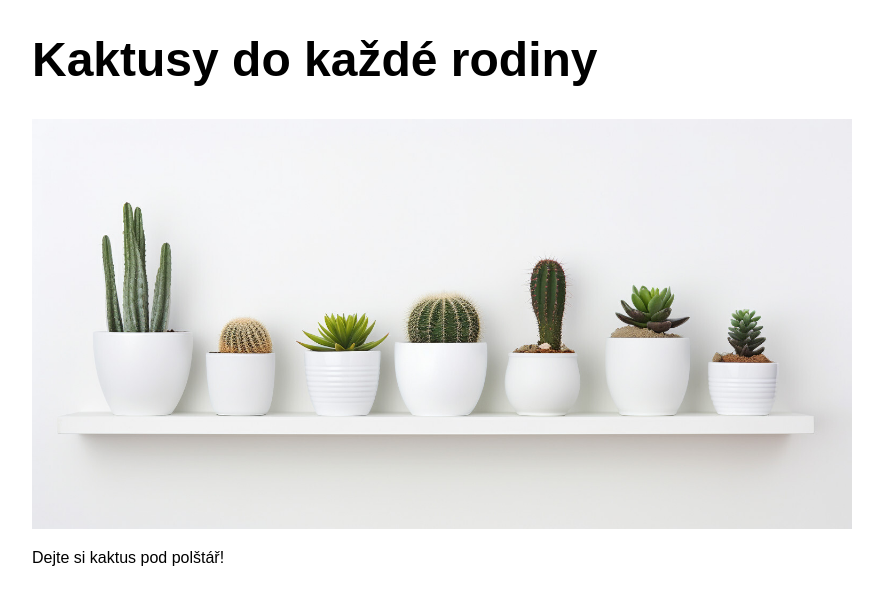
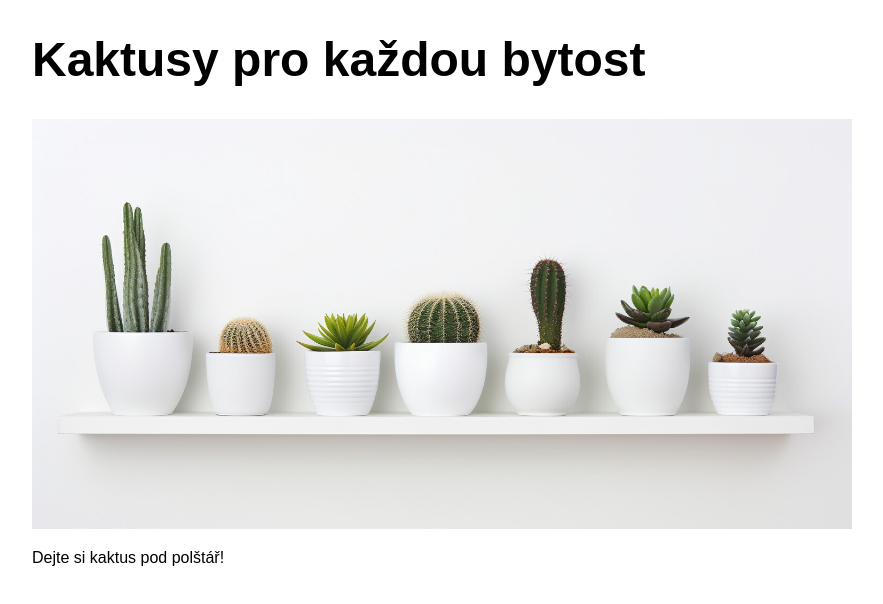
Before and after one commit to Kristyn-a/kaktusy, a plain HTML site: page index.html in a window 1280 px wide. Shown: the whole page, without its empty margins (198-1081 px from the left). Drawn offline with Linux system fonts and the light colour scheme.

Commit message:
změna nadpisu

```diff
--- a/index.html
+++ b/index.html
@@ -8,7 +8,7 @@
   </head>
   <body>
     <div class="container">
-      <h1>Kaktusy do každé rodiny</h1>
+      <h1>Kaktusy pro každou bytost</h1>
       <img class="banner" src="img/kaktusy.jpg" alt="kaktusy" />
       <p>Dejte si kaktus pod polštář!</p>
     </div>
```
